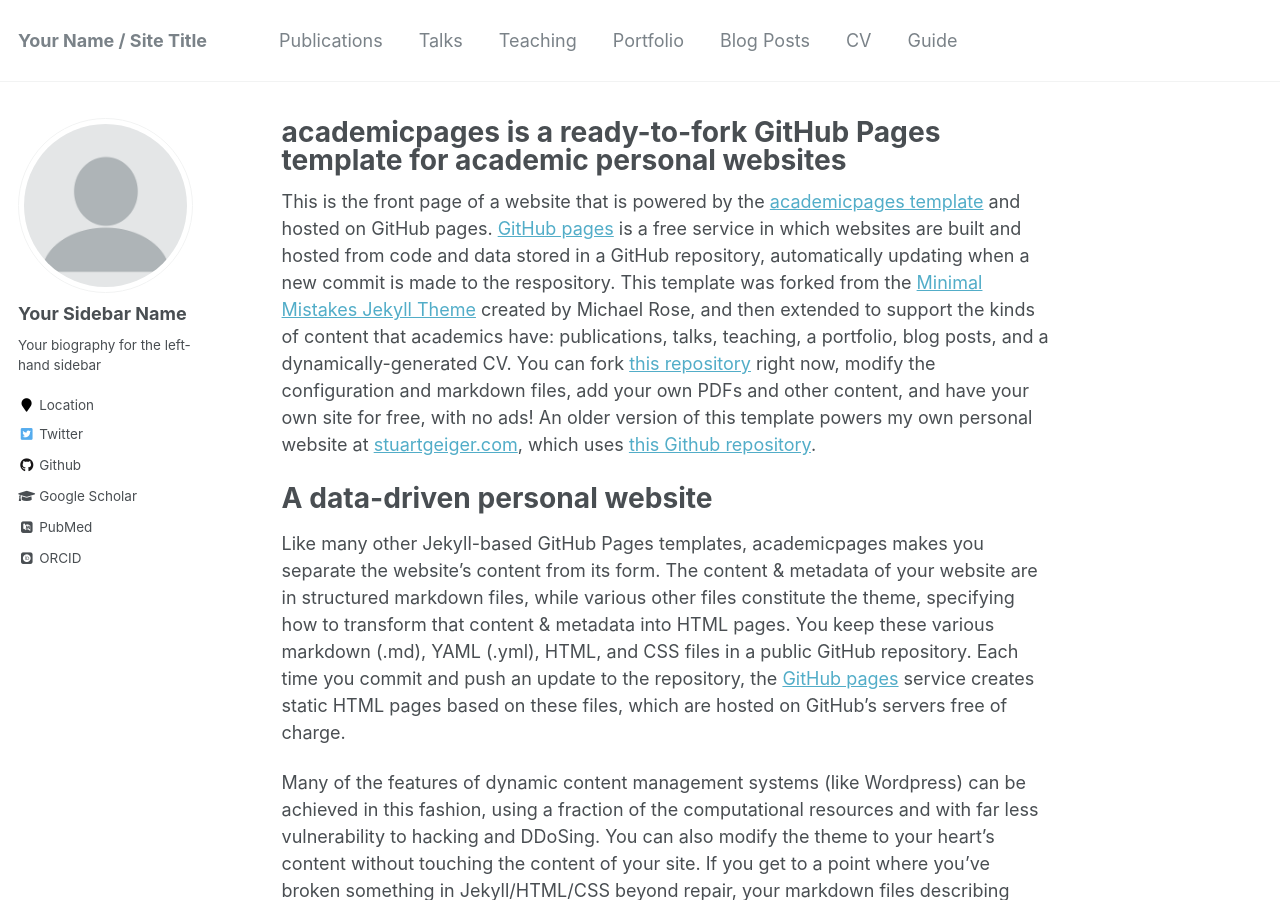
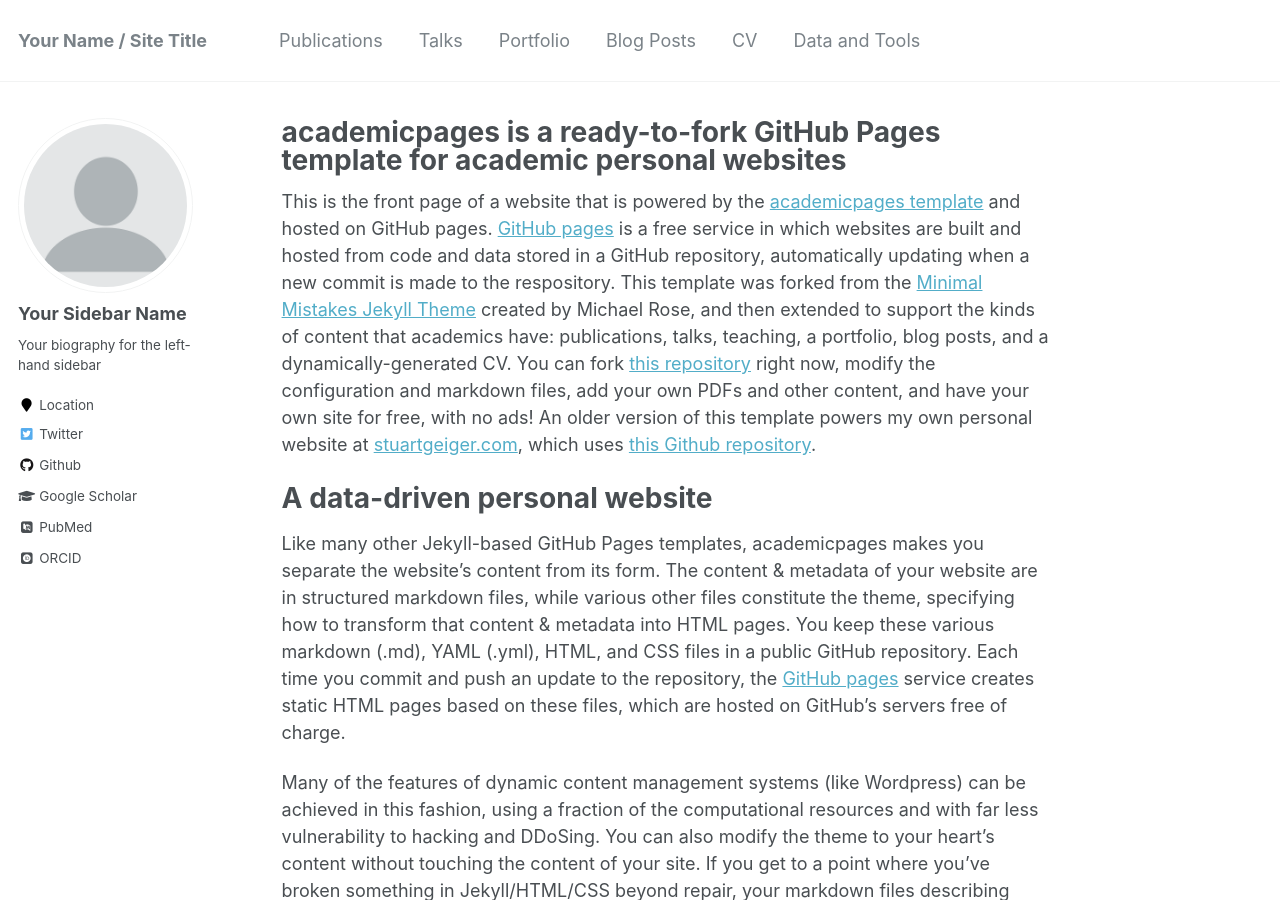
Before and after one commit to chrissoria/chrissoria.github.io, a Jekyll site: the page built from _pages/about.md, in a window 1280 px wide and 900 px high. Built offline with Jekyll 4.4.1, drawn with Linux system fonts in a browser that asks for light colours; some web fonts are replaced.

Commit message:
updated navigation

```diff
--- a/_data/navigation.yml
+++ b/_data/navigation.yml
@@ -5,9 +5,6 @@
 
   - title: "Talks"
     url: /talks/
-
-  - title: "Teaching"
-    url: /teaching/
 
   - title: "Portfolio"
     url: /portfolio/
@@ -18,5 +15,5 @@
   - title: "CV"
     url: /cv/
 
-  - title: "Guide"
+  - title: "Data and Tools"
     url: /markdown/
```
Also changed, not shown: 1 other file.
